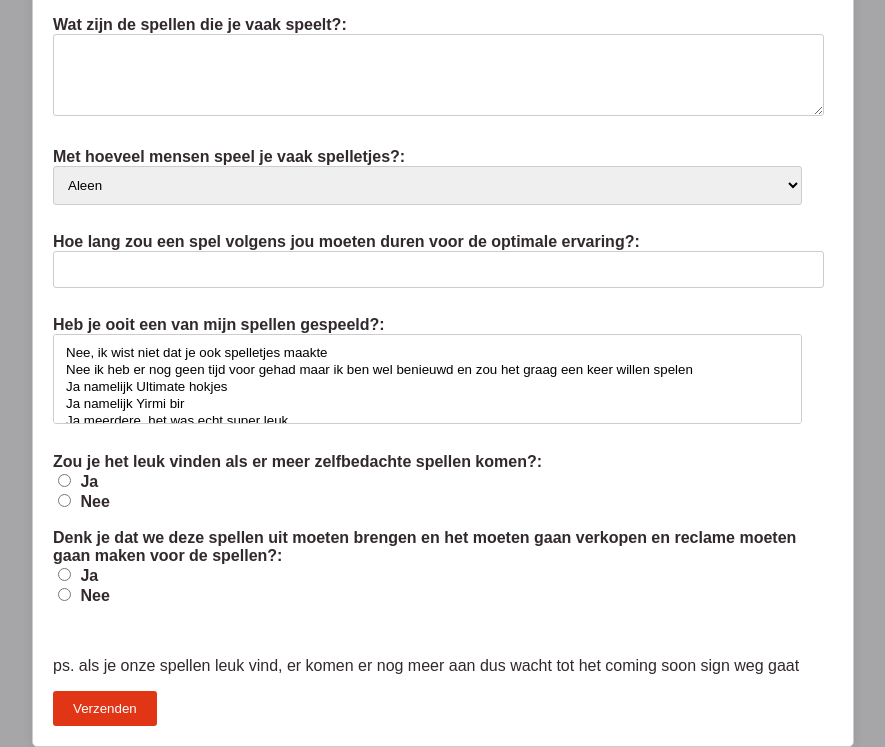
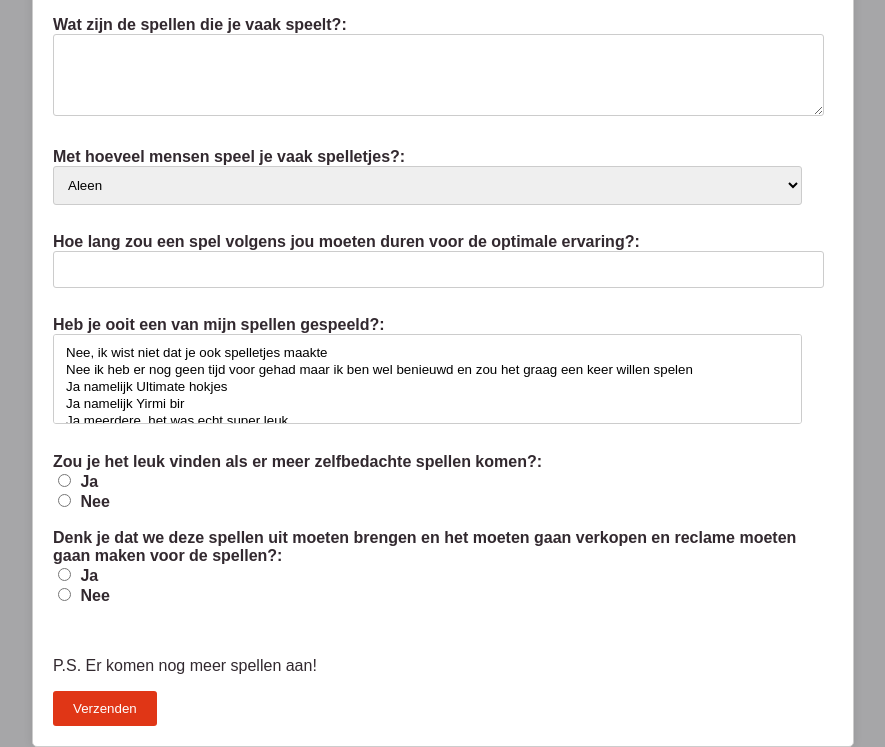
Before and after one commit to AnoukBarendrecht/Formulier-over-spelletjes.github.io, a plain HTML site: page index.html in a window 1280 px wide. Shown: the part 496-1243 px from the top of the page, without its empty margins (197-1082 px from the left). Drawn offline with Linux system fonts and the light colour scheme.

Commit message:
Add files via upload

```diff
--- a/index.html
+++ b/index.html
@@ -94,7 +94,7 @@
          <input type="radio" id="keuze2" name="keuzerondje" value="Keuze 2">
          <label for="keuze2">Nee</label><br><br><br>
 
-         <p>ps. als je onze spellen leuk vind, er komen er nog meer aan dus wacht tot het coming soon sign weg gaat</p>
+         <p>P.S. Er komen nog meer spellen aan!</p>
 
         <!-- Verzendknop -->
         <input type="submit" value="Verzenden">
```
